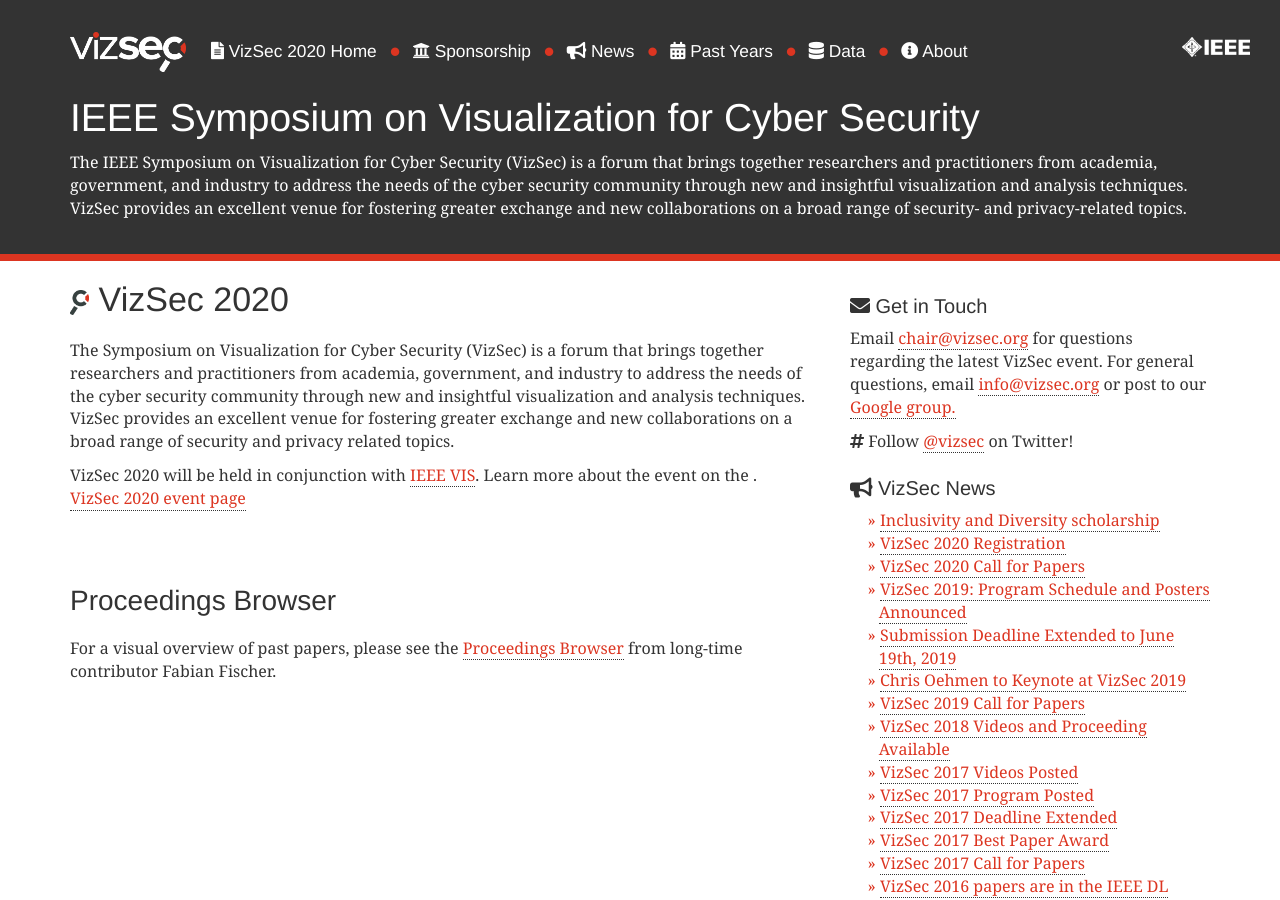
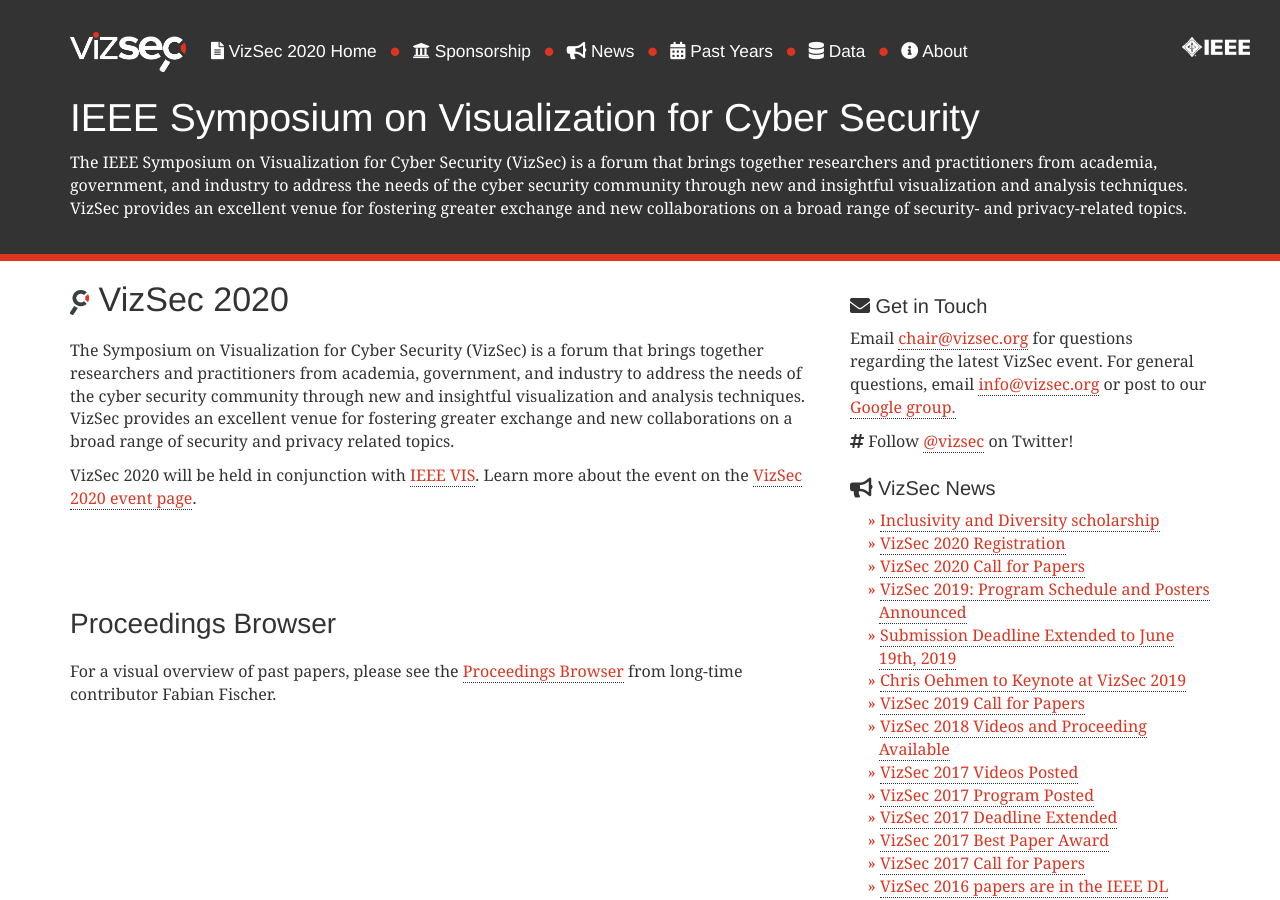
Before and after one commit to vizsec/vizsec.github.io, a Jekyll site: the page built from index.md, in a window 1280 px wide and 900 px high. Built offline with Jekyll 4.4.1, drawn with Linux system fonts in a browser that asks for light colours; nearby versions of some CDN libraries.

```diff
--- a/index.md
+++ b/index.md
@@ -9,7 +9,7 @@
 visualization and analysis techniques. VizSec provides an excellent venue for fostering greater exchange and new collaborations on a broad range of security
 and privacy related topics.
 
-<p>VizSec 2020 will be held in conjunction with <a href="http://ieeevis.org/">IEEE VIS</a>. Learn more about the event on the <a class="pull-left" href="/vizsec2020">VizSec 2020 event page</a>.</p> <br/><br/><br/>
+<p>VizSec 2020 will be held in conjunction with <a href="http://ieeevis.org/">IEEE VIS</a>. Learn more about the event on the <a href="/vizsec2020">VizSec 2020 event page</a>.</p> <br/><br/><br/>
 
 ### Proceedings Browser
 
```
